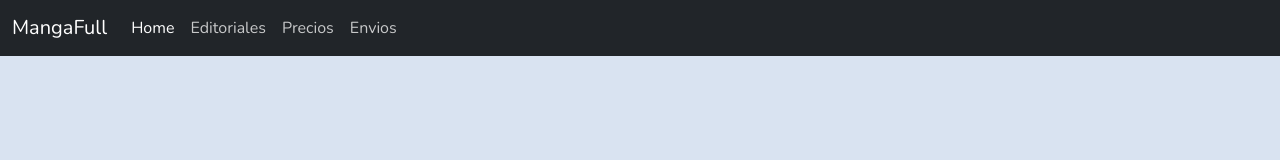
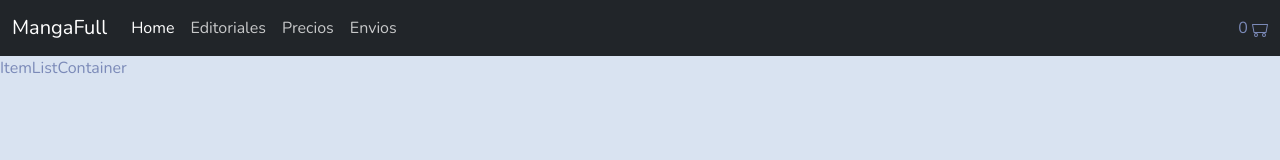
Before and after one commit to LucianoPiancatelli/Desafio-React, a React (Create React App) app: page / in a window 1280 px wide. Shown: the top 160 px of the page. Built offline with nearby package versions, Linux system fonts and the light colour scheme.

Commit message:
Desafio landing

```diff
--- a/package.json
+++ b/package.json
@@ -8,6 +8,7 @@
     "@testing-library/user-event": "^13.5.0",
     "react": "^18.2.0",
     "react-dom": "^18.2.0",
+    "react-icons": "^4.4.0",
     "react-scripts": "5.0.1",
     "web-vitals": "^2.1.4"
   },
--- /dev/null
+++ b/src/App.jsx
@@ -0,0 +1,14 @@
+
+import './components/App.css';
+import  Nav from  './components/navbar.jsx'
+import ItemListContainer from './components/Itemlist';
+function App() {
+  return (
+    <div className="">
+     <Nav/>
+     <ItemListContainer/>
+    </div>
+  );
+}
+
+export default App;
--- a/src/components/App.jsx
+++ /dev/null
@@ -1,12 +0,0 @@
-
-import './App.css';
-import  Nav from  './navbar.jsx'
-function App() {
-  return (
-    <div className="">
-     <Nav/>
-    </div>
-  );
-}
-
-export default App;
--- /dev/null
+++ b/src/components/Carrito.js
@@ -0,0 +1,16 @@
+import React from "react";
+import {BsMinecart} from 'react-icons/bs'
+const CartWidget = () => {
+
+    return (
+      <div className="carrito">
+
+
+        <div className="qty-display">0 <BsMinecart/></div>
+
+
+      </div>
+    );
+  };
+
+  export default CartWidget;
--- /dev/null
+++ b/src/components/Itemlist.jsx
@@ -0,0 +1,15 @@
+ import React from "react";
+
+ export const ItemListContainer = () => {
+
+return(
+    <div>ItemListContainer</div>
+
+)
+
+
+
+
+ }
+
+ export default ItemListContainer;
--- a/src/components/navbar.jsx
+++ b/src/components/navbar.jsx
@@ -1,4 +1,4 @@
-
+import Carrito from './Carrito.js'
 const Nav =() => {
   return (
 <nav className="navbar navbar-expand-lg navbar-dark bg-dark">
@@ -27,6 +27,7 @@ const Nav =() => {
       </ul>
 
     </div>
+    <Carrito />
   </div>
 </nav>
 
--- a/src/index.js
+++ b/src/index.js
@@ -1,7 +1,7 @@
 import React from 'react';
 import ReactDOM from 'react-dom/client';
 import './index.css';
-import App from './components/App.jsx';
+import App from './App.jsx';
 
 
 const root = ReactDOM.createRoot(document.getElementById('root'));
```
Also changed, not shown: 1 other file (tests, documents, lock files or other folders).
